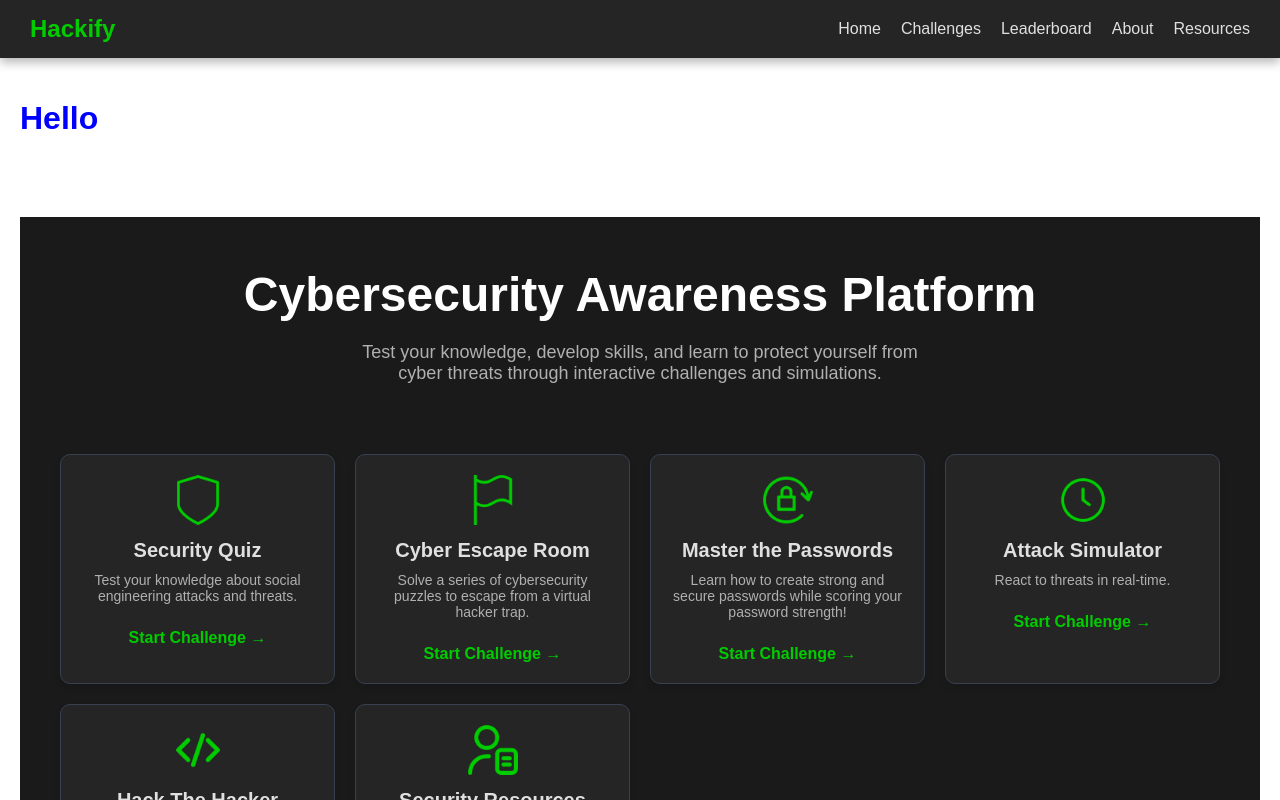
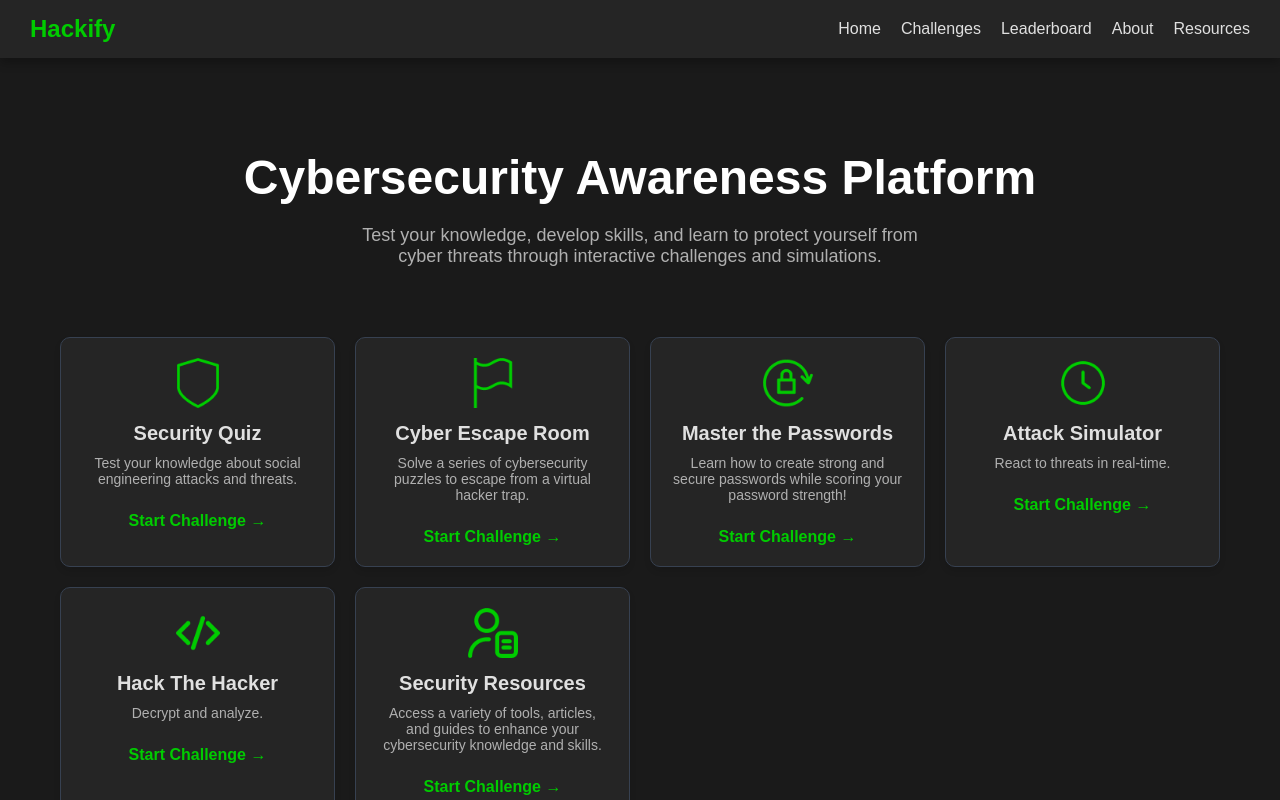
Before and after one commit to Ayush07571/Hackify, a React (Vite) app: page / in a window 1280 px wide. Shown: the top 800 px of the page. Built offline with nearby package versions, Linux system fonts and the light colour scheme.

Commit message:
some changes

```diff
--- a/src/App.css
+++ b/src/App.css
@@ -6,13 +6,10 @@
 
   body {
     font-family: 'Arial', sans-serif;
-    background-color: white;
+    background-color: #1a1a1a;
     color: #e0e0e0;
   }
 
-  .heading{
-    color:blue;
-  }
 
   .app {
     min-height: 100vh;
--- a/src/App.jsx
+++ b/src/App.jsx
@@ -23,7 +23,6 @@ function App() {
   return (
     <Router>
       <div className="app">
-        <h1 className="heading">Hello</h1>
         <nav className="navbar">
           <Link to="/" className="nav-logo">Hackify</Link>
           <button className="hamburger" onClick={toggleMenu}>
```
